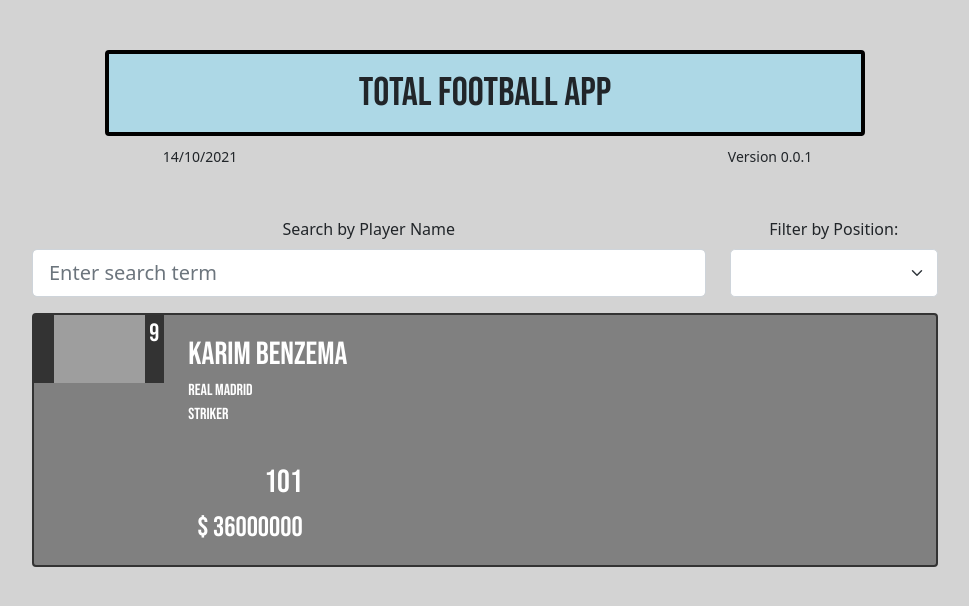
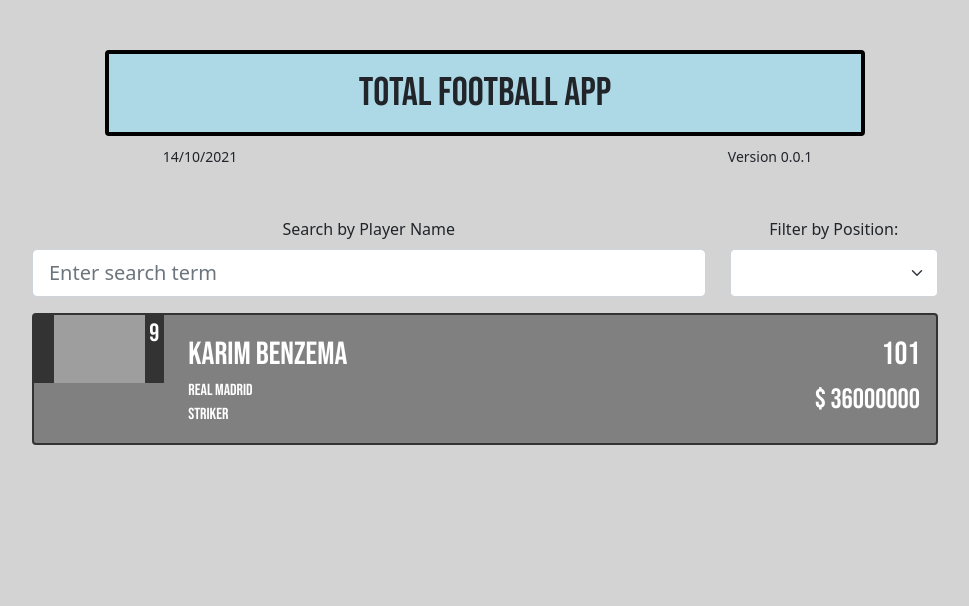
Before and after one commit to jsanzlopez/football-app-react, a React (Create React App) app: page / in a window 1280 px wide. Shown: the top 606 px of the page, without its empty margins (155-1124 px from the left). Built offline with nearby package versions, Linux system fonts and the light colour scheme; grey boxes are pictures that could not be loaded.

Commit message:
Delete margin

```diff
--- a/src/components/PlayerList/ListItem/ListItem.tsx
+++ b/src/components/PlayerList/ListItem/ListItem.tsx
@@ -10,6 +10,7 @@ export interface ListItemProps {
 }
 
 export interface IAppState {
+  player: PlayerListItem;
 }
 
 export default class App extends React.Component<ListItemProps, IAppState> {
@@ -18,6 +19,7 @@ export default class App extends React.Component<ListItemProps, IAppState> {
     super(props);
     this.player = props.player;
     this.state = {
+      player: props.player,
     }
   }
 
@@ -61,7 +63,7 @@ export default class App extends React.Component<ListItemProps, IAppState> {
               <div>{this.player.team}</div>
               <div>{this.getPositionLabel(this.player.position)}</div>
             </Col>
-            <Col xs="4" className="py-3 text-start text-white text-end me-3">
+            <Col xs="4" className="py-3 text-start text-white text-end">
               <div className="pe-3">
               <div className="points-area fs-2">
                 {this.player.points}
```
